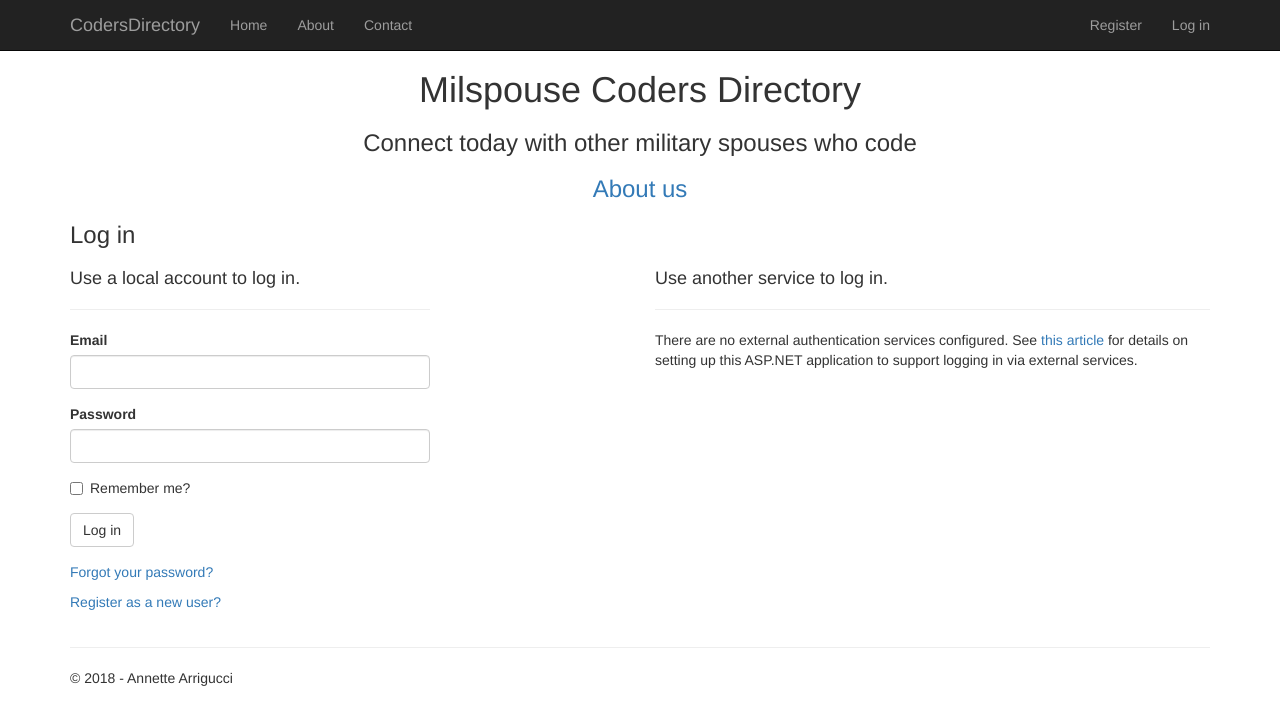
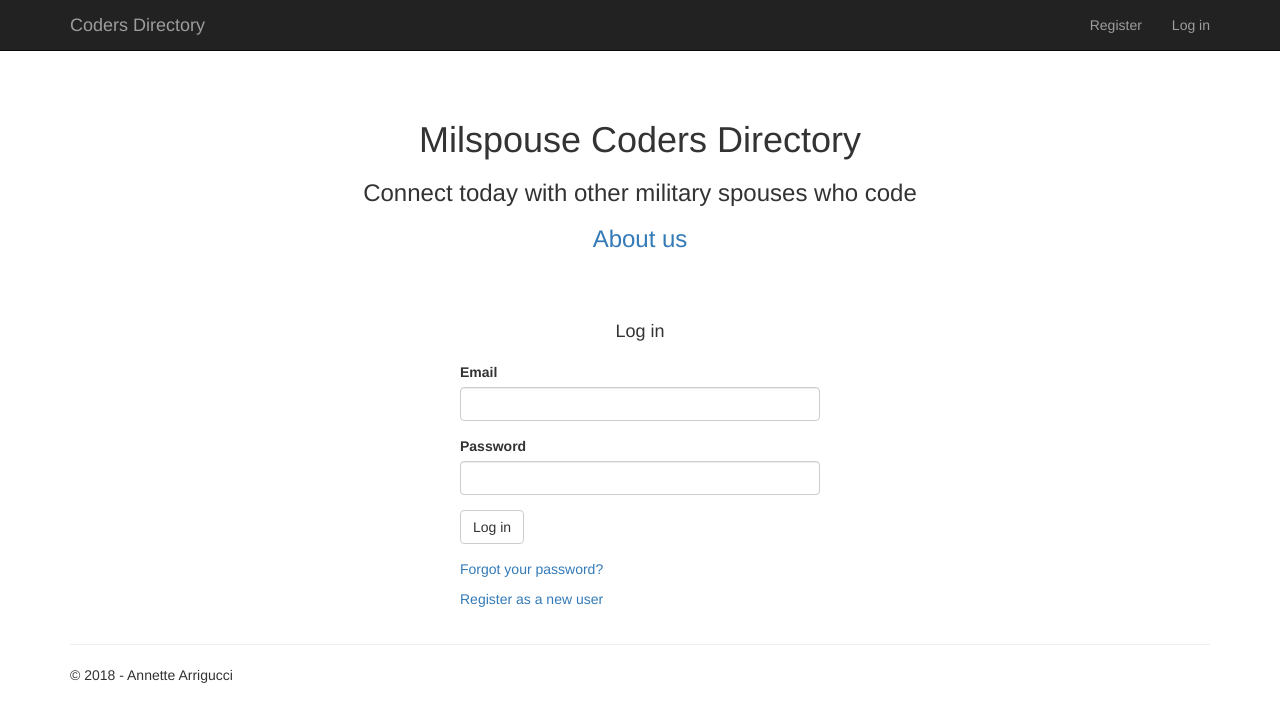
Before and after one commit to annette-arrigucci/CD-frontend, a plain HTML site: page index.html in a window 1280 px wide. Drawn offline with nearby package versions, Linux system fonts and the light colour scheme.

Commit message:
Add files via upload

```diff
--- a/index.html
+++ b/index.html
@@ -1,3 +1,4 @@
+
 <!DOCTYPE html>
 <html>
 <head>
@@ -6,8 +7,19 @@
     <title>Log in - CodersDirectory</title>
 
     <link rel="stylesheet" href="https://ajax.aspnetcdn.com/ajax/bootstrap/3.3.7/css/bootstrap.min.css" />
-    <link rel="stylesheet" href="./css/site.min.css" />
-</head>
+    <link rel="stylesheet" href="/css/site.min.css" />
+
+<script type="text/javascript">
+
+    var appInsights=window.appInsights||function(a){
+        function b(a){c[a]=function(){var b=arguments;c.queue.push(function(){c[a].apply(c,b)})}}var c={config:a},d=document,e=window;setTimeout(function(){var b=d.createElement("script");b.src=a.url||"https://az416426.vo.msecnd.net/scripts/a/ai.0.js",d.getElementsByTagName("script")[0].parentNode.appendChild(b)});try{c.cookie=d.cookie}catch(a){}c.queue=[];for(var f=["Event","Exception","Metric","PageView","Trace","Dependency"];f.length;)b("track"+f.pop());if(b("setAuthenticatedUserContext"),b("clearAuthenticatedUserContext"),b("startTrackEvent"),b("stopTrackEvent"),b("startTrackPage"),b("stopTrackPage"),b("flush"),!a.disableExceptionTracking){f="onerror",b("_"+f);var g=e[f];e[f]=function(a,b,d,e,h){var i=g&&g(a,b,d,e,h);return!0!==i&&c["_"+f](a,b,d,e,h),i}}return c
+    }({
+        instrumentationKey: '5eaa79ac-7fcc-459f-a48d-f9ae694605d4'
+    });
+
+    window.appInsights=appInsights,appInsights.queue&&0===appInsights.queue.length&&appInsights.trackPageView();
+
+    </script></head>
 <body>
     <nav class="navbar navbar-inverse navbar-fixed-top">
         <div class="container">
@@ -18,14 +30,9 @@
                     <span class="icon-bar"></span>
                     <span class="icon-bar"></span>
                 </button>
-                <a class="navbar-brand" href="/">CodersDirectory</a>
+                <a class="navbar-brand" href="/Home">Coders Directory</a>
             </div>
             <div class="navbar-collapse collapse">
-                <ul class="nav navbar-nav">
-                    <li><a href="/">Home</a></li>
-                    <li><a href="/Home/About">About</a></li>
-                    <li><a href="/Home/Contact">Contact</a></li>
-                </ul>
 
 
     <ul class="nav navbar-nav navbar-right">
@@ -38,18 +45,17 @@
     </nav>
     <div class="container body-content">
 
-<p></p><p></p>
+<div style="margin-top: 70px;">
     <h1 class="text-center">Milspouse Coders Directory</h1>
     <h3 class="text-center">Connect today with other military spouses who code</h3>
-<h3 class="text-center"><a href="/about">About us</a></h3>
-<p></p><p></p>
-<h3>Log in</h3>
+    <h3 class="text-center"><a href="/Home/About">About us</a></h3>
+</div>
+<div style="margin-top: 70px;">
+        <h4 class="text-center">Log in</h4>
         <div class="row">
-    <div class="col-md-4">
+            <div class="col-md-4 col-md-offset-4">
                 <section>
-            <form method="post" action="/Account/Login">
-                <h4>Use a local account to log in.</h4>
-                <hr />
+                    <form method="post" action="/Account/Login?returnurl=%2F">
                         <div class="text-danger validation-summary-valid" data-valmsg-summary="true"><ul><li style="display:none"></li>
 </ul></div>
                         <div class="form-group">
@@ -62,14 +68,14 @@
                             <input class="form-control" type="password" data-val="true" data-val-required="The Password field is required." id="Password" name="Password" />
                             <span class="text-danger field-validation-valid" data-valmsg-for="Password" data-valmsg-replace="true"></span>
                         </div>
-                <div class="form-group">
+                        <!---<div class="form-group">
                             <div class="checkbox">
-                        <label for="RememberMe">
-                            <input type="checkbox" data-val="true" data-val-required="The Remember me? field is required." id="RememberMe" name="RememberMe" value="true" />
-                            Remember me?
+                                <label asp-for="RememberMe">
+                                    <input asp-for="RememberMe" />
+                                    //Html.DisplayNameFor(m => m.RememberMe)
                                 </label>
                             </div>
-                </div>
+                        </div>-->
                         <div class="form-group">
                             <button type="submit" class="btn btn-default">Log in</button>
                         </div>
@@ -78,23 +84,12 @@
                                 <a href="/Account/ForgotPassword">Forgot your password?</a>
                             </p>
                             <p>
-                        <a href="/Account/Register">Register as a new user?</a>
+                                <a href="/Account/Register?returnurl=%2F">Register as a new user</a>
                             </p>
                         </div>
-            <input name="__RequestVerificationToken" type="hidden" value="" /><input name="RememberMe" type="hidden" value="false" /></form>
+                    <input name="__RequestVerificationToken" type="hidden" value="CfDJ8FGZxHhtXMFImPce5N1ujRqIpij3Dt-EDhkI1WJu3NfSSMPWlmGdFCc74UGoLY7bL4jG92ebYgo_Kiv7x0s0nIa85DGvxe-K20vi2N0ngS5EXRwIJI4s0WAcnAutKlFkuOHRM0x59hNOBk9I4iH_b7s" /></form>
                 </section>
             </div>
-    <div class="col-md-6 col-md-offset-2">
-        <section>
-            <h4>Use another service to log in.</h4>
-            <hr />
-                    <div>
-                        <p>
-                            There are no external authentication services configured. See <a href="https://go.microsoft.com/fwlink/?LinkID=532715">this article</a>
-                            for details on setting up this ASP.NET application to support logging in via external services.
-                        </p>
-                    </div>
-        </section>
         </div>
 </div>
 
@@ -106,12 +101,16 @@
     </div>
     <script src="https://ajax.aspnetcdn.com/ajax/jquery/jquery-2.2.0.min.js"></script>
     <script src="https://ajax.aspnetcdn.com/ajax/bootstrap/3.3.7/bootstrap.min.js"></script>
-    <script src="./js/site.min.js?v=47DEQpj8HBSa-_TImW-5JCeuQeRkm5NMpJWZG3hSuFU"></script>
+    <script src="/js/site.min.js?v=47DEQpj8HBSa-_TImW-5JCeuQeRkm5NMpJWZG3hSuFU"></script>
 
 
-    <script src="./lib/jquery-validation/dist/jquery.validate.js"></script>
-    <script src="./lib/jquery-validation-unobtrusive/jquery.validate.unobtrusive.js"></script>
 
+    <script src="https://ajax.aspnetcdn.com/ajax/jquery.validate/1.14.0/jquery.validate.min.js" crossorigin="anonymous" integrity="sha384-Fnqn3nxp3506LP/7Y3j/25BlWeA3PXTyT1l78LjECcPaKCV12TsZP7yyMxOe/G/k">
+    </script>
+<script>(window.jQuery && window.jQuery.validator||document.write("\u003Cscript src=\u0022\/lib\/jquery-validation\/dist\/jquery.validate.min.js\u0022 crossorigin=\u0022anonymous\u0022 integrity=\u0022sha384-Fnqn3nxp3506LP\/7Y3j\/25BlWeA3PXTyT1l78LjECcPaKCV12TsZP7yyMxOe\/G\/k\u0022\u003E\u003C\/script\u003E"));</script>
+    <script src="https://ajax.aspnetcdn.com/ajax/jquery.validation.unobtrusive/3.2.6/jquery.validate.unobtrusive.min.js" crossorigin="anonymous" integrity="sha384-JrXK+k53HACyavUKOsL+NkmSesD2P+73eDMrbTtTk0h4RmOF8hF8apPlkp26JlyH">
+    </script>
+<script>(window.jQuery && window.jQuery.validator && window.jQuery.validator.unobtrusive||document.write("\u003Cscript src=\u0022\/lib\/jquery-validation-unobtrusive\/jquery.validate.unobtrusive.min.js\u0022 crossorigin=\u0022anonymous\u0022 integrity=\u0022sha384-JrXK\u002Bk53HACyavUKOsL\u002BNkmSesD2P\u002B73eDMrbTtTk0h4RmOF8hF8apPlkp26JlyH\u0022\u003E\u003C\/script\u003E"));</script>
 
 
 
```
Lines whose indentation alone changed are shown as unchanged.
